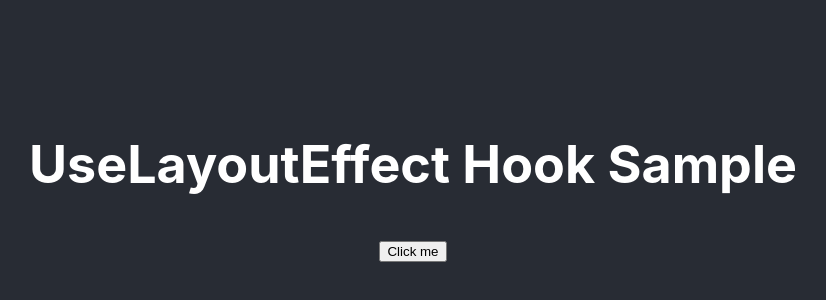
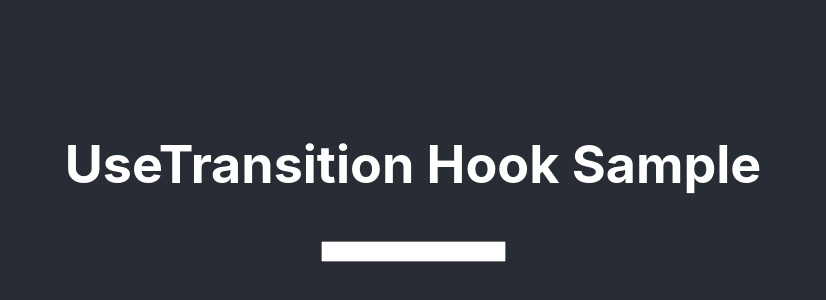
Before and after one commit to indraneel207/react-hooks, a React (Create React App) app: page / in a window 1280 px wide. Shown: the part 220-520 px from the top of the page, without its empty margins (227-1053 px from the left). Built offline with nearby package versions, Linux system fonts and the light colour scheme.

Commit message:
Added UseTransition

```diff
--- a/src/App.js
+++ b/src/App.js
@@ -1,6 +1,7 @@
 import './App.css';
 // import CustomHookSample from './components/CustomHookSample';
-import UseLayoutEffectSample from './components/UseLayoutEffectSample';
+// import UseLayoutEffectSample from './components/UseLayoutEffectSample';
+import UseTransitionSample from './components/UseTransitionSample';
 // import UseCallbackSample from './components/UseCallbackSample';
 // import UseReducerSample from './components/UseReducerSample';
 // import UseEffectSample from './components/UseEffectSample';
@@ -14,7 +15,7 @@ function App() {
   return (
     <div className="App">
       <header className="App-header">
-        <UseLayoutEffectSample/>
+        <UseTransitionSample/>
       </header>
     </div>
   );
--- /dev/null
+++ b/src/components/UseTransitionSample.js
@@ -0,0 +1,36 @@
+import React, { useState, useTransition } from 'react'
+
+function UseTransitionSample() {
+  const [value, setValue] = useState('')
+  const [list, setList] = useState([])
+  const [isPending, startTransition] = useTransition()
+  const LIST_SIZE = 2000
+
+  const renderList = (list) => list.map((each, index) => <div key={index}>{each}</div>)
+
+  const getList = (newValue) => {
+    const list = []
+    for (let i = 0; i < LIST_SIZE; i += 1) {
+      list.push(newValue)
+    }
+    return list
+  }
+
+  const handleChange = (e) => {
+    setValue(e.target.value)
+    startTransition(() => {
+      const newList = getList(e.target.value)
+      setList(newList)
+    })
+  }
+
+  return (
+    <div>
+      <h1>UseTransition Hook Sample</h1>
+      <input onChange={handleChange} value={value} />
+      <div>{isPending ? 'Loading...' : renderList(list)}</div>
+    </div>
+  )
+}
+
+export default UseTransitionSample
```
